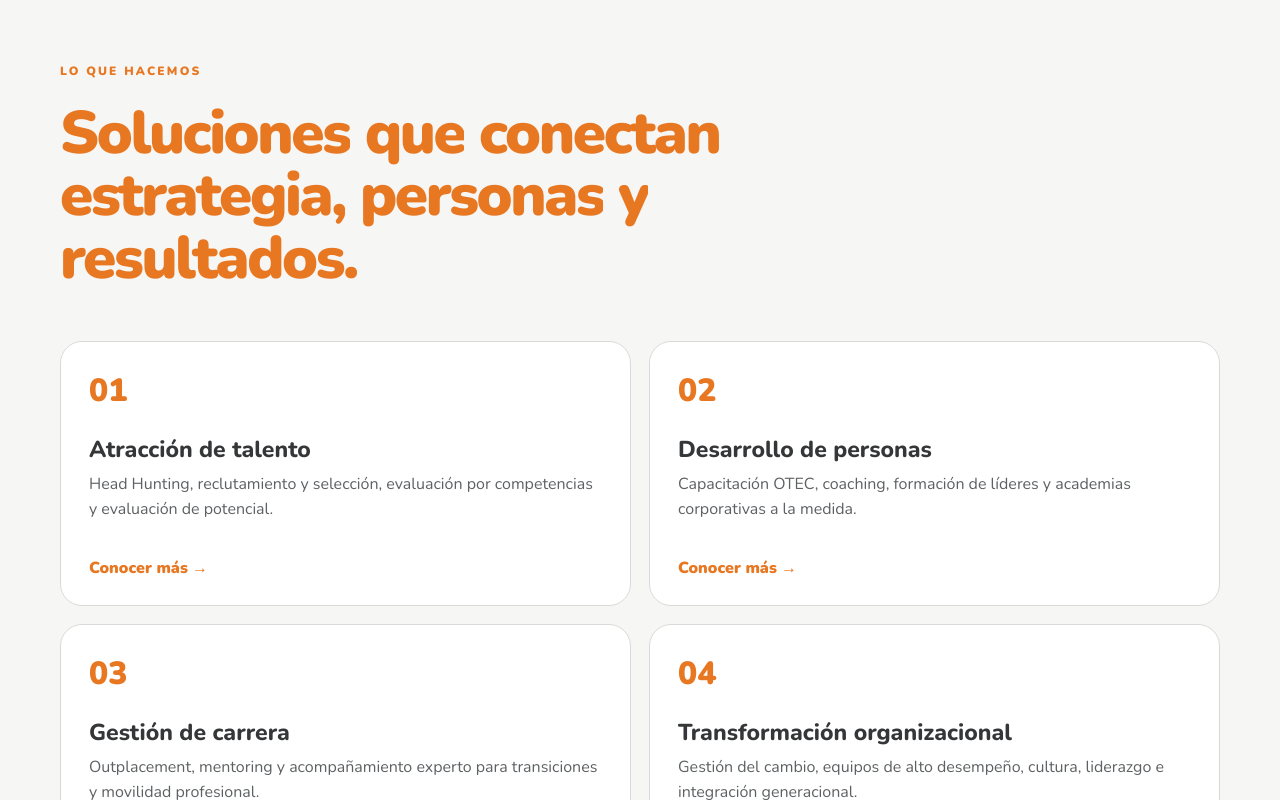
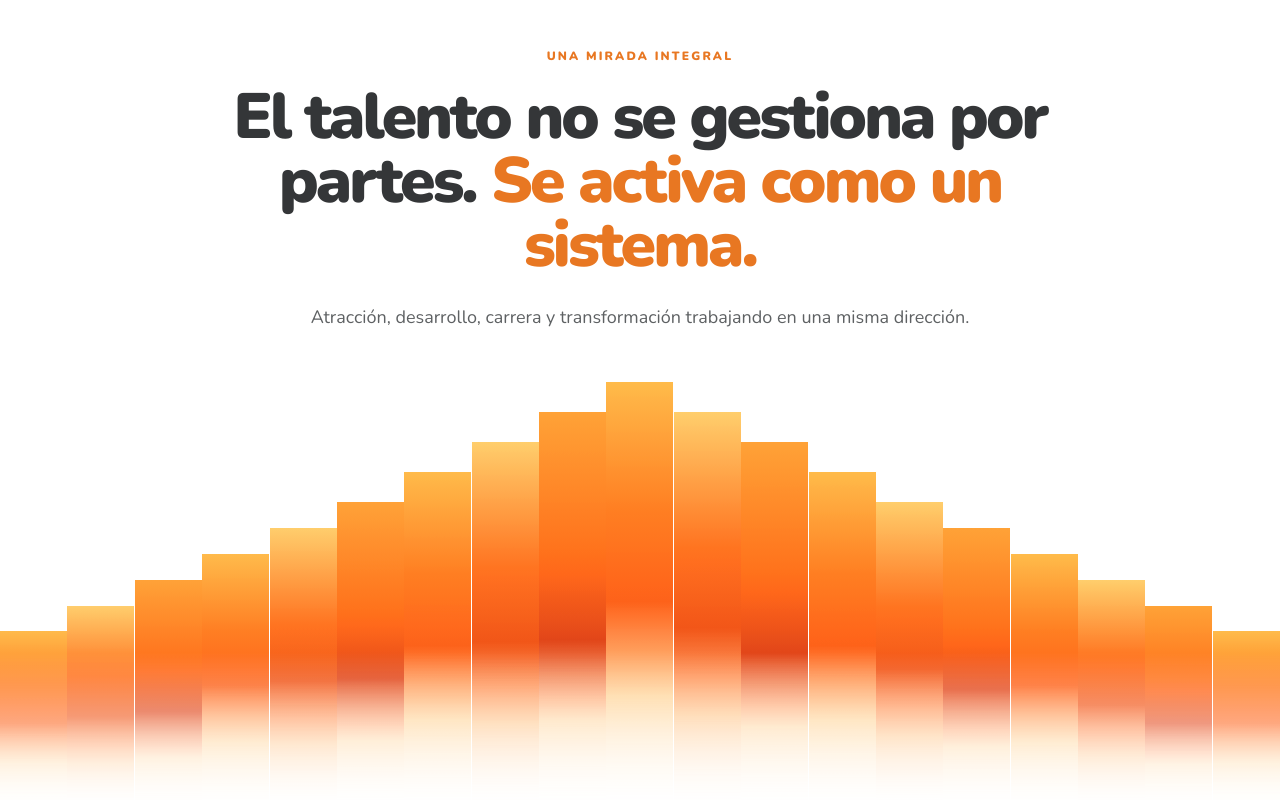
Before and after one commit to josepueblarosalesph/adconsulting, a Next.js app: page / in a window 1280 px wide. Shown: the part 2560-3360 px from the top of the page. Built offline with nearby package versions, Linux system fonts and the light colour scheme.

Commit message:
Add animated orange spectrum section

```diff
--- a/app/corporativa/page.tsx
+++ b/app/corporativa/page.tsx
@@ -1,5 +1,6 @@
 import { Ad50Logo, CtaIcon, news } from "../shared";
 import { CorporateFooter, CorporateHeader } from "./corporate-shell";
+import type { CSSProperties } from "react";
 
 const services = [
   ["01", "Atracción de talento", "Head Hunting, reclutamiento y selección, evaluación por competencias y evaluación de potencial."],
@@ -15,12 +16,15 @@ const method = [
   ["04", "Acompañamos", "Medimos, ajustamos y permanecemos presentes hasta consolidar el resultado."],
 ];
 
+const spectrumHeights = [42, 48, 54, 60, 66, 72, 79, 86, 93, 100, 93, 86, 79, 72, 66, 60, 54, 48, 42];
+
 export default function Corporativa() {
   return <main className="corp-site">
     <CorporateHeader />
     <section className="corp-hero" id="inicio"><div className="corp-shell"><p className="corp-eyebrow">Desarrollamos talento. Transformamos organizaciones.</p><div className="corp-lead"><h1>Soluciones estratégicas para el talento que genera <span>valor.</span></h1><div><p>Más de 15 años acompañando a organizaciones para atraer, desarrollar e integrar a las personas que impulsan sus resultados.</p><a className="corp-button" href="#servicios">Conoce nuestros servicios</a></div></div><div className="corp-team"><div><span>Somos AD Consulting</span><b>Experiencia que entiende tu desafío</b></div><img src="/equipo-ad-consulting.jpg" alt="Equipo completo de AD Consulting" /></div><div className="corp-proof"><p><strong>+100 empresas</strong><span>han confiado en AD</span></p><p><strong>30+ ciudades</strong><span>con cobertura nacional</span></p><p><strong>25+ años</strong><span>liderando personas</span></p></div></div></section>
     <section className="corp-video-section" aria-labelledby="corp-video-title"><div className="corp-shell"><div className="corp-video-heading"><p className="corp-eyebrow">Conoce AD Consulting</p><h2 id="corp-video-title">Personas que potencian <span>personas.</span></h2></div><div className="corp-video-frame"><video controls muted playsInline preload="metadata" poster="/video-ad-consulting-poster.webp" aria-label="Video corporativo de AD Consulting"><source src="https://www.adconsulting.cl/video_ad_2025.mp4" type="video/mp4" />Tu navegador no soporta la reproducción de video.</video></div></div></section>
     <section className="corp-challenge"><div className="corp-shell"><p className="corp-eyebrow">El desafío</p><div><h2>Encontrar, desarrollar y retener talento <span>nunca fue tan difícil.</span></h2><p>Escasez de candidatos. Rotación que cuesta caro. Líderes que necesitan crecer. Generaciones distintas que deben trabajar juntas. Y todo, a la velocidad del negocio.</p><blockquote>Gestionar personas ya no basta. Lo sabemos porque conocemos el mercado.</blockquote></div></div></section>
+    <section className="corp-spectrum" aria-labelledby="corp-spectrum-title"><div className="corp-shell"><div className="corp-spectrum-copy"><p className="corp-eyebrow">Una mirada integral</p><h2 id="corp-spectrum-title">El talento no se gestiona por partes. <span>Se activa como un sistema.</span></h2><p>Atracción, desarrollo, carrera y transformación trabajando en una misma dirección.</p></div><div className="corp-spectrum-visual" aria-hidden="true">{spectrumHeights.map((height,index)=><span className="corp-spectrum-bar" key={`${height}-${index}`} style={{"--bar-height":`${height}%`,"--bar-index":index} as CSSProperties} />)}</div></div></section>
     <section className="corp-services corp-shell" id="servicios"><p className="corp-eyebrow">Lo que hacemos</p><h2>Soluciones que conectan estrategia, personas y <span>resultados.</span></h2><div className="corp-service-grid">{services.map(([number,title,text])=><article key={number}><span>{number}</span><h3>{title}</h3><p>{text}</p><a href="/corporativa/servicios">Conocer más <CtaIcon /></a></article>)}</div></section>
     <section className="corp-method"><div className="corp-shell"><p className="corp-eyebrow">Nuestra forma de trabajar</p><h2>Escuchamos primero. Acompañamos <span>hasta el resultado.</span></h2><div className="corp-method-grid">{method.map(([number,title,text])=><article key={number}><span>{number}</span><h3>{title}</h3><p>{text}</p></article>)}</div></div></section>
     <section className="corp-intro corp-shell" id="nosotros"><div><p className="corp-eyebrow">Quiénes somos</p><h2>Más de 25 años liderando personas, <span>no solo asesorándolas.</span></h2></div><div><p>Nuestros socios lideraron áreas de Recursos Humanos y desarrollo de personas dentro de empresas de distintos sectores.</p><p>Entendemos tu desafío porque lo vivimos. Combinamos experiencia, actualización constante y una mirada práctica para diseñar soluciones que funcionan.</p><a className="corp-text-link" href="/corporativa/nosotros">Conoce a nuestro equipo <CtaIcon /></a></div></section>
--- a/app/globals.css
+++ b/app/globals.css
@@ -227,6 +227,20 @@
 .corp-challenge h2{max-width:850px;margin:0 0 25px}
 .corp-challenge p:not(.corp-eyebrow){max-width:760px;color:#d7d9da;font-size:18px;line-height:1.72}
 .corp-challenge blockquote{max-width:760px;margin:35px 0 0;padding:22px 25px;border-left:4px solid var(--co);background:#ffffff0b;color:#fff;font-size:20px;font-weight:800;font-style:italic}
+.corp-spectrum{position:relative;min-height:860px;overflow:hidden;background:#fff;border-bottom:1px solid var(--co-line)}
+.corp-spectrum>.corp-shell{min-height:860px;position:relative;padding-top:100px}
+.corp-spectrum-copy{position:relative;z-index:3;max-width:820px;margin-inline:auto;text-align:center}
+.corp-spectrum-copy .corp-eyebrow{margin-bottom:20px}
+.corp-spectrum-copy h2{margin:0;font-size:clamp(43px,5vw,64px);line-height:1;letter-spacing:-.045em}
+.corp-spectrum-copy h2 span{color:var(--co)}
+.corp-spectrum-copy>p:last-child{max-width:680px;margin:25px auto 0;color:var(--co-body);font-size:18px;line-height:1.7}
+.corp-spectrum-visual{height:430px;position:absolute;z-index:1;left:50%;right:auto;bottom:-5px;width:100vw;display:flex;align-items:flex-end;transform:translateX(-50%);mask-image:linear-gradient(to bottom,#000 0%,#000 63%,transparent 100%)}
+.corp-spectrum-bar{height:var(--bar-height);flex:1 1 0;min-width:0;opacity:0;transform:scaleY(.12);transform-origin:center bottom;background:linear-gradient(180deg,#ffb34f 0%,#f57a28 30%,#e95f1f 51%,#ffb15b9c 73%,#fff0 100%);filter:saturate(.95)}
+.corp-spectrum-bar:nth-child(3n+2){background:linear-gradient(180deg,#ffc56e 0%,#ee7026 34%,#de541d 54%,#ff9a4394 76%,#fff0 100%)}
+.corp-spectrum-bar:nth-child(3n+3){background:linear-gradient(180deg,#ff9c3d 0%,#f36d21 36%,#cf451d 57%,#ffb46791 77%,#fff0 100%)}
+.corp-spectrum .corp-shell.is-revealed .corp-spectrum-bar{animation:corp-spectrum-rise 1.15s cubic-bezier(.16,1,.3,1) both,corp-spectrum-glow 4.8s ease-in-out calc(1.15s + var(--bar-index)*45ms) infinite alternate;animation-delay:calc(var(--bar-index)*45ms),calc(1.15s + var(--bar-index)*45ms)}
+@keyframes corp-spectrum-rise{0%{opacity:0;transform:scaleY(.12)}45%{opacity:.72}100%{opacity:1;transform:scaleY(1)}}
+@keyframes corp-spectrum-glow{from{filter:saturate(.88) brightness(.98)}to{filter:saturate(1.08) brightness(1.05)}}
 .corp-site:not(.black-site) .corp-service-grid{grid-template-columns:repeat(2,1fr)}
 .corp-method{padding:105px 0;background:#fff;border-block:1px solid var(--co-line)}
 .corp-method>div>h2{max-width:820px}
@@ -246,10 +260,10 @@
 .corp-ad50-about img{width:100%;border-radius:26px;box-shadow:0 26px 60px #34363824}
 
 @media(max-width:900px){
-  .corp-challenge>div,.corp-ad50-about>div{grid-template-columns:1fr;gap:30px}.corp-method-grid{grid-template-columns:repeat(2,1fr)}
+  .corp-challenge>div,.corp-ad50-about>div{grid-template-columns:1fr;gap:30px}.corp-method-grid{grid-template-columns:repeat(2,1fr)}.corp-spectrum,.corp-spectrum>.corp-shell{min-height:760px}.corp-spectrum>.corp-shell{padding-top:80px}.corp-spectrum-visual{height:350px}
 }
 @media(max-width:600px){
-  .corp-challenge,.corp-method,.corp-ad50-about{padding-block:80px}.corp-site:not(.black-site) .corp-service-grid,.corp-method-grid{grid-template-columns:1fr}.corp-method-grid article{min-height:220px}
+  .corp-challenge,.corp-method,.corp-ad50-about{padding-block:80px}.corp-site:not(.black-site) .corp-service-grid,.corp-method-grid{grid-template-columns:1fr}.corp-method-grid article{min-height:220px}.corp-spectrum,.corp-spectrum>.corp-shell{min-height:690px}.corp-spectrum>.corp-shell{padding-top:70px}.corp-spectrum-copy h2{font-size:39px}.corp-spectrum-copy>p:last-child{font-size:16px}.corp-spectrum-visual{height:280px;width:125vw}
 }
 
 /* Subtle motion system */
```
